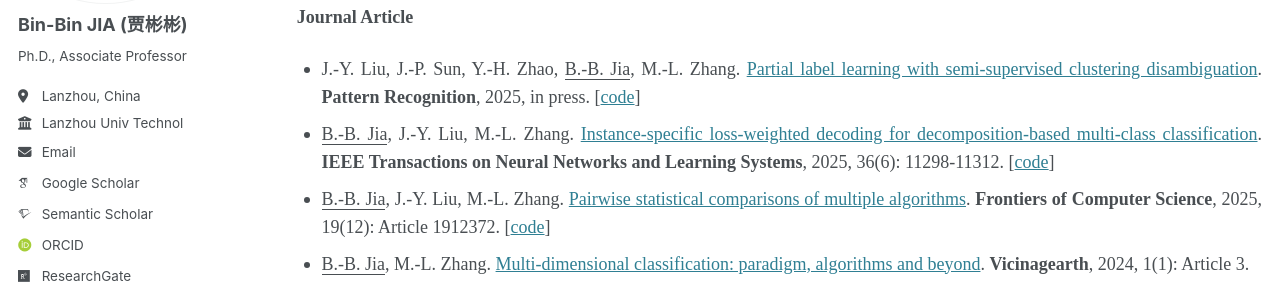
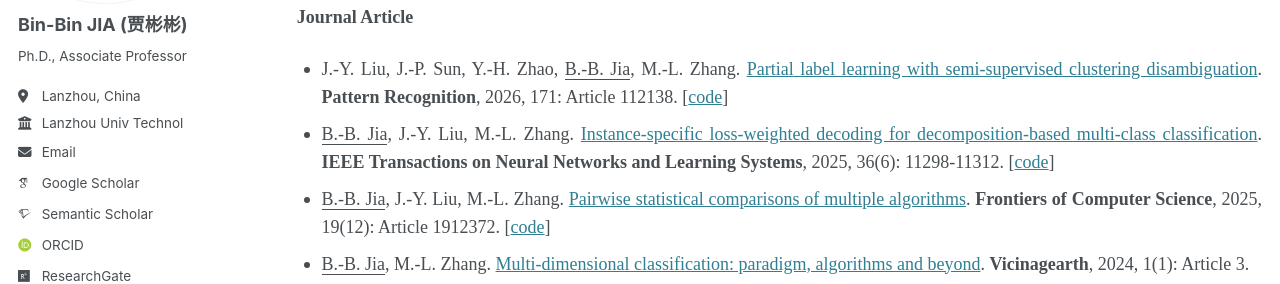
Before and after one commit to jiabinbin-ai/jiabinbin-ai.github.io, a Jekyll site: the page built from _pages/publications.html, in a window 1280 px wide and 900 px high. Shown: the part 236-520 px from the top of the window. Built offline with Jekyll 4.4.1, drawn with Linux system fonts in a browser that asks for light colours; some web fonts are replaced.

Commit message:
Update publications.html

```diff
--- a/_pages/publications.html
+++ b/_pages/publications.html
@@ -19,8 +19,8 @@ author_profile: true
 	<li>
 	<p align="justify" style="line-height: 150%; margin-top:8px; margin-bottom:0">
 	<span lang="en-us"><font face="Times New Roman">J.-Y. Liu, J.-P. Sun, Y.-H. Zhao, <u>B.-B. Jia</u>, M.-L. Zhang.
-	<a>Partial label learning with semi-supervised clustering disambiguation</a>.
-	<b>Pattern Recognition</b>, 2025, in press. [<a href="https://github.com/liujunying-ai/PLOD">code</a>]</font></span></li>
+	<a href="https://doi.org/10.1016/j.patcog.2025.112138">Partial label learning with semi-supervised clustering disambiguation</a>.
+	<b>Pattern Recognition</b>, 2026, 171: Article 112138. [<a href="https://github.com/liujunying-ai/PLOD">code</a>]</font></span></li>
 	<li>
 	<p align="justify" style="line-height: 150%; margin-top:8px; margin-bottom:0">
 	<span lang="en-us"><font face="Times New Roman"><u>B.-B. Jia</u>, J.-Y. Liu,
```
